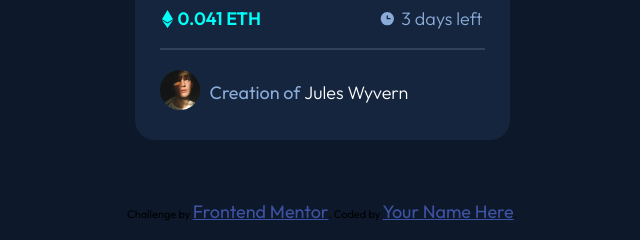
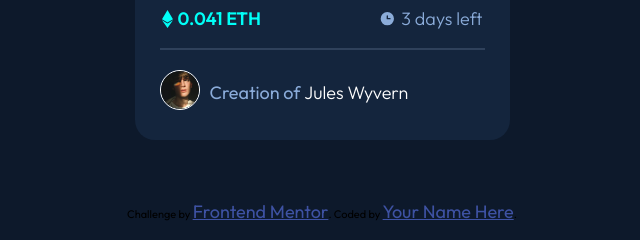
Before and after one commit to Feelshot/scss-frontend-03, a website: page index.html in a window 1280 px wide. Shown: the part 531-771 px from the top of the page, 318-958 px from the left. Drawn offline with Linux system fonts and the light colour scheme.

Commit message:
add pp´s border

```diff
--- a/scss/style.scss
+++ b/scss/style.scss
@@ -126,6 +126,8 @@ body {
                         img {
                             width: 40px;
                             margin-right: 10px;
+                            border-radius: 20px;
+                            border: 1px solid $White;
                         }
                     }
                     p {
```
Also changed, not shown: css/main.css.
